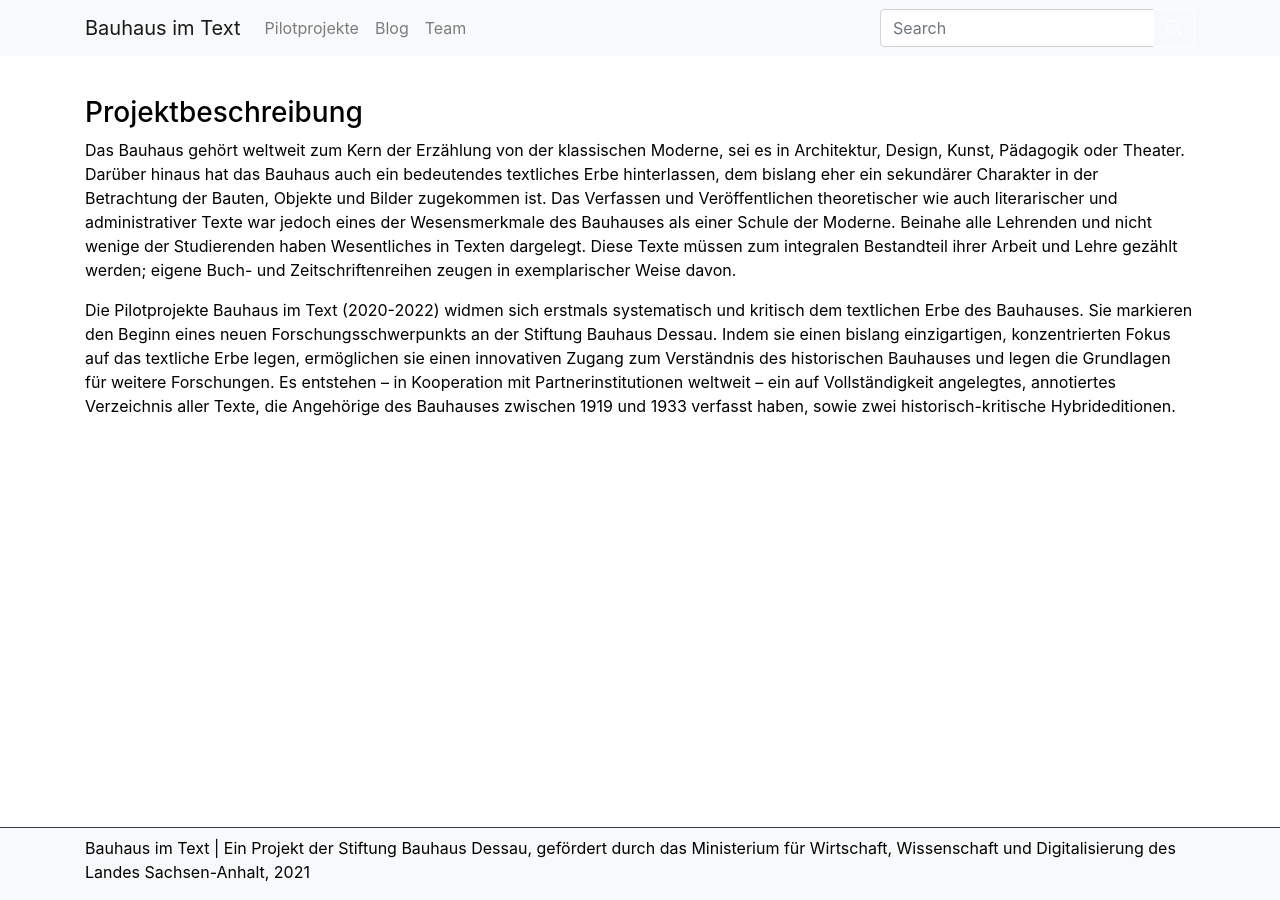
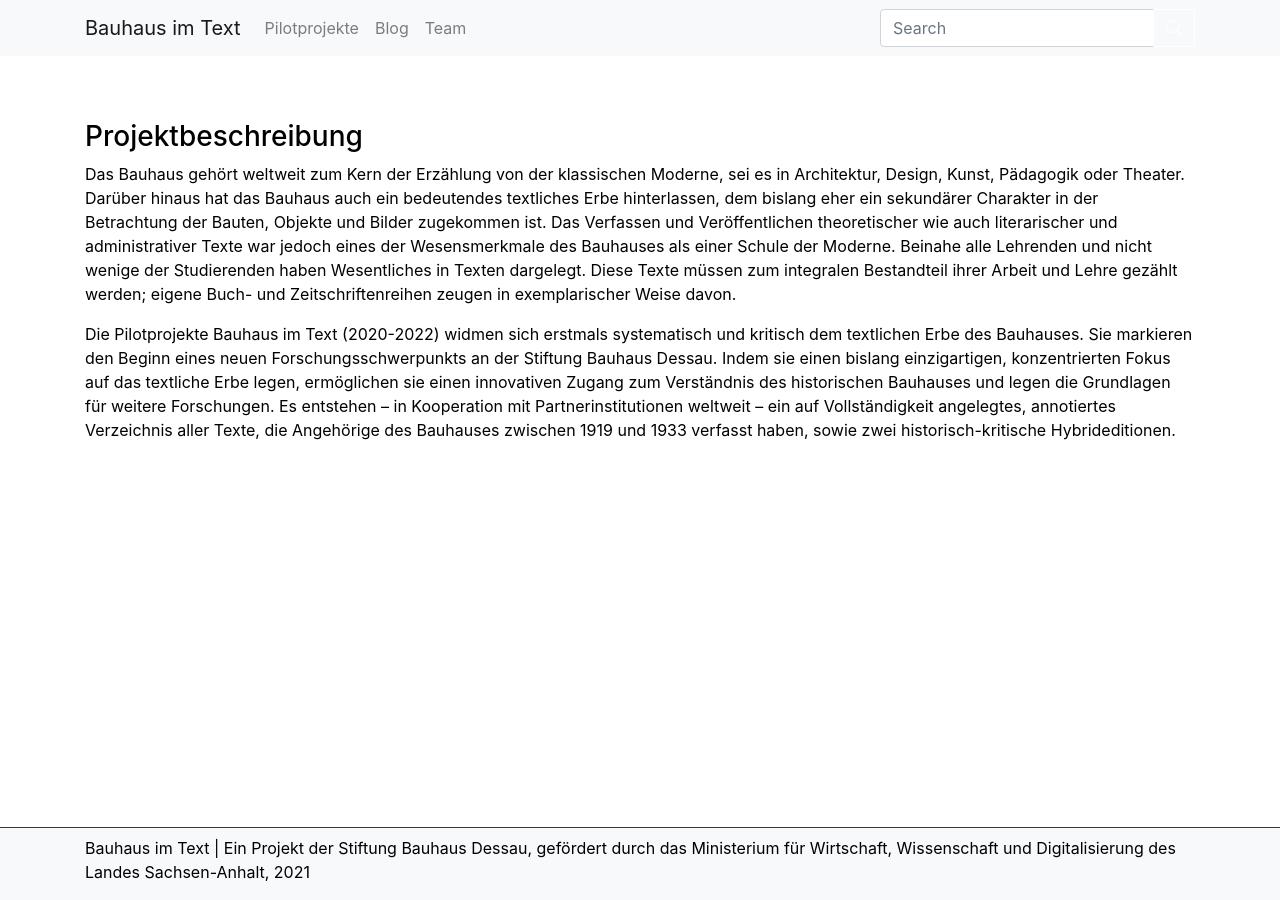
Before and after one commit to Bauhaus-im-Text/internetauftritt, a Jekyll site: the page built from pages/index.md, in a window 1280 px wide. Built offline with Jekyll 4.4.1, drawn with Linux system fonts in a browser that asks for light colours.

Commit message:
Update page.html

```diff
--- a/_layouts/page.html
+++ b/_layouts/page.html
@@ -1,7 +1,7 @@
 ---
 layout: default
 ---
-<div class="container my-3 pt-4">
+<div class="container my-3 pt-5">
     {% if page.title %}<h3>{{ page.title }}</h3>{% endif %}
     {{ content }}
 </div>
```
